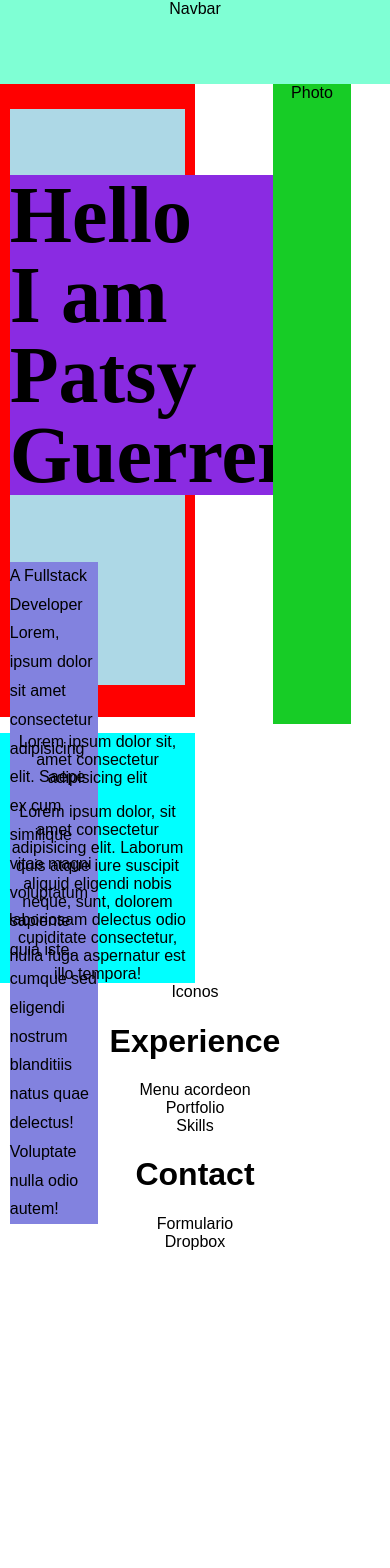
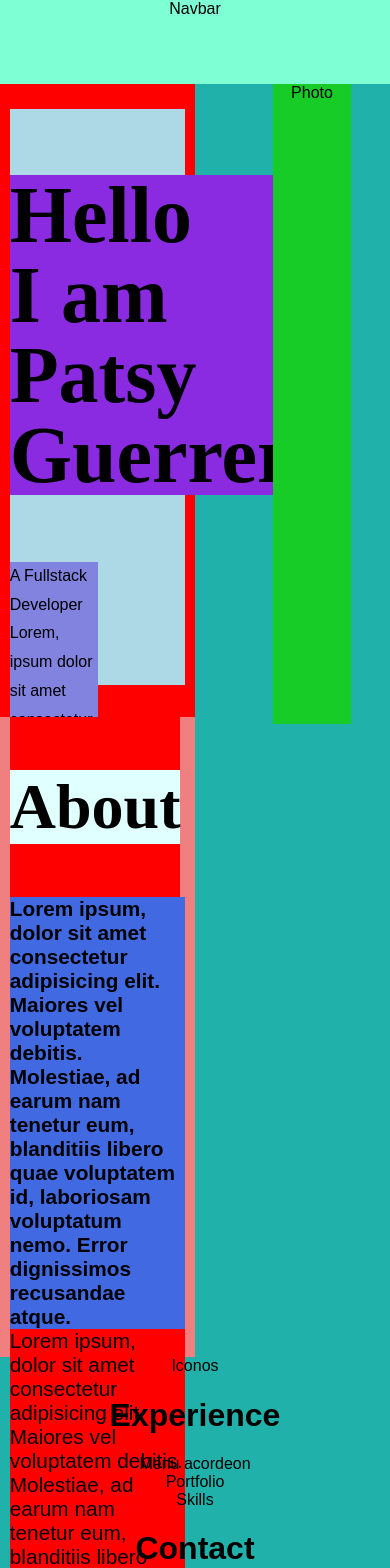
Before and after one commit to PatsyGuerrero/Portfolio, a React (Create React App) app in the folder portfolio/: page / in a window 390 px wide. Shown: the top 1568 px of the page. Before the commit the page ends 1251 px from the top, so only its background shows below. Built offline with nearby package versions, Linux system fonts and the light colour scheme.

Commit message:
responsive v1.1

```diff
--- a/portfolio/src/App.css
+++ b/portfolio/src/App.css
@@ -1,3 +1,4 @@
+/* @import "./sassVariables/variables.scss"; */
 .App {
   text-align: center;
 
@@ -7,7 +8,9 @@
   height: 40vmin;
   pointer-events: none;
 }
-
+h2{
+  font-family: "Prata", serif;
+}
 body{
   font-family: 'Montserrat',sans-serif;
   /* height: 100vw; */
--- a/portfolio/src/App.js
+++ b/portfolio/src/App.js
@@ -8,11 +8,11 @@ import Experience from './components/Experience';
 import Photo from './components/Photo';
 import Dropbox from './components/Dropbox';
 import Navbar from './components/Navbar';
-
+import styles from './App.module.scss'
 
 function App() {
   return (
-    <div className='App'>
+    <div className={styles.App}>
       <Navbar/>
       <Photo/>
       <Home/>
--- /dev/null
+++ b/portfolio/src/App.module.scss
@@ -0,0 +1,70 @@
+@import "./sassVariables/variables.scss";
+// @use "./sassVariables/variables.scss" as *;
+.App {
+    text-align: center;
+
+  }
+
+  .App-logo {
+    height: 40vmin;
+    pointer-events: none;
+  }
+  h2{
+    font-family: "Prata", serif;
+  }
+  body{
+    font-family: 'Montserrat',sans-serif;
+    /* height: 100vw; */
+  }
+
+  section{
+    width: 50vw;
+  }
+
+  @media (max-width: (map-get($breakpoints, small))) {
+    body {
+        background-color: salmon;
+    }
+ }
+
+ @media (min-width: map-get($breakpoints, small)) and (max-width: (map-get($breakpoints, medium) - 1)) {
+    body {
+        background-color: lightseagreen;
+    }
+ }
+
+ @media (min-width: map-get($breakpoints, medium)) and (max-width: (map-get($breakpoints, large) - 1)) {
+    body {
+        background-color: green;
+    }
+ }
+
+  @media (prefers-reduced-motion: no-preference) {
+    .App-logo {
+      animation: App-logo-spin infinite 20s linear;
+    }
+  }
+
+  .App-header {
+    background-color: #282c34;
+    min-height: 100vh;
+    display: flex;
+    flex-direction: column;
+    align-items: center;
+    justify-content: center;
+    font-size: calc(10px + 2vmin);
+    color: white;
+  }
+
+  .App-link {
+    color: #61dafb;
+  }
+
+  @keyframes App-logo-spin {
+    from {
+      transform: rotate(0deg);
+    }
+    to {
+      transform: rotate(360deg);
+    }
+  }
--- a/portfolio/src/components/About.jsx
+++ b/portfolio/src/components/About.jsx
@@ -4,8 +4,28 @@ import styles from './About.module.scss'
 const About = () => {
     return (
         <section className={styles.container}>
-            <p> Lorem ipsum dolor sit, amet consectetur adipisicing elit</p>
-            <span>Lorem ipsum dolor, sit amet consectetur adipisicing elit. Laborum quis atque iure suscipit aliquid eligendi nobis neque, sunt, dolorem laboriosam delectus odio cupiditate consectetur, nulla fuga aspernatur est illo tempora!</span>
+            <div className={styles.containerGrap}>
+                <div className={styles.containerTitle}>
+                    <h2>About</h2>
+                </div>
+                <div className={styles.vl}></div>
+                <div className={styles.containerFirstDescription}>
+                    <span className={styles.fristDescription}>
+                    Lorem ipsum, dolor sit amet consectetur adipisicing
+                    elit. Maiores vel voluptatem debitis. Molestiae, ad earum nam tenetur eum,
+                    blanditiis libero quae voluptatem id, laboriosam voluptatum nemo. Error dignissimos
+                    recusandae atque.
+                    </span>
+                </div>
+                <div className={styles.containerSecondDescription}>
+                    <span className={styles.secondDescription}>
+                    Lorem ipsum, dolor sit amet consectetur adipisicing
+                    elit. Maiores vel voluptatem debitis. Molestiae, ad earum nam tenetur eum,
+                    blanditiis libero quae voluptatem id, laboriosam voluptatum nemo. Error dignissimos
+                    recusandae atque.
+                    </span>
+                </div>
+            </div>
         </section>
 
     );
--- a/portfolio/src/components/About.module.scss
+++ b/portfolio/src/components/About.module.scss
@@ -1,3 +1,54 @@
+// @import "vars";
+
 .container{
-    background-color:aqua;
+    background-color:lightcoral;
+    width: 50vw;
+    height: 40rem;
+    display: flex;
+    justify-content: center;
+    .containerGrap{
+        width: 90%;
+        display: flex;
+        flex-direction: column;
+        justify-content: space-around;
+        margin-bottom: 1rem;
+        // align-items: center;
+    }
+    .containerTitle{
+        // align-self: flex-start;
+        display: flex;
+        justify-content: center;
+        text-align: start;
+        width: fit-content;
+        margin: 0;
+        // height: 5rem;
+        background-color: red;
+        // line-height: 5rem;
+    }
+    h2{
+        background-color: lightcyan;
+        font-size: 4rem;
+    }
+    .vl {
+        border-left: 6px solid green;
+        height: 5rem;
+    }
+    span{
+        font-size: 1.3rem;
+    }
+    .containerFirstDescription{
+        background-color: royalblue;
+        text-align: start;
+        .fristDescription{
+            font-weight: 600;
+            // background-color: salmon;
+        }
+    }
+    .containerSecondDescription{
+        background-color: red;
+        text-align: start;
+        // .secondDescription{
+        //     // background-color: royalblue;
+        // }
+    }
 }
--- /dev/null
+++ b/portfolio/src/sassVariables/_variables.scss
@@ -0,0 +1,104 @@
+$color-button : #337076;
+$size-country-base : 18px;
+$size-text-input: 17px !default;
+$text-shadow-base: 0 1px 0 rgba(19,74,70,.4);
+$text-color-button : #f4f4f4;
+$width-country-car : 230px;
+$height-country-car : 160px;
+$size-base : 20px;
+$size-base-select : 15px;
+$base-text-color: #f4f4f4;
+$weight-base : 500;
+$base-text-color-select: #2724249d;
+$background-select: rgba($color: #34555d, $alpha: 1);
+$background-alter: rgba($color: #34555d, $alpha: 0.8);
+$background-base : rgba($color: #34555d, $alpha: 0.5);
+$background-country: rgba($color: #34555d, $alpha: 0.95);
+$weight-select : 600;
+$size-base-filter : 18px;
+$base-text-color-pages: #34555d;
+$color-button-enable: #9b9b9b;
+$color-button-hover: #e4e4e4;
+$border: 3px solid $base-text-color-pages;
+$size-mesage: 30px;
+$hover-color : #c4d4e9;
+$margin-top: 5rem;
+$box-shadow-base : rgba(0, 0, 0, 0.35) 0px 5px 15px;
+$box-shadow-button: rgba(0, 0, 0, 0.3) 0px 19px 38px, rgba(0, 0, 0, 0.22) 0px 15px 12px;
+$padding-base: 8px 10px !default;
+
+@mixin element-label-focus {
+    color: #377D6A;
+    text-indent: 0;
+    background: #fff;
+    border-top-left-radius: 0;
+    border-bottom-left-radius: 0;
+    &::-webkit-input-placeholder {
+        color: #aaa;
+    }
+    + label {
+        transform: translateX(-100%);
+    }
+}
+
+@mixin element-label{
+    font-size: $size-text-input;
+    display: inline-block;
+    width: 215px;
+    padding: 5px 0 10px 5px;
+    font-family: "Open Sans", sans;
+    font-weight: 400;
+    color: #377D6A;
+    background: #c7d8f1;
+    border: 0;
+    border-radius: 3px;
+    outline: 0;
+    text-indent: 80px; // Arbitrary.
+    transition: all .3s ease-in-out;
+
+    &::-webkit-input-placeholder {
+        color: rgba(19,74,70,0);
+        text-indent: 0;
+        font-weight: 300;
+    }
+
+    + label {
+        color: #f4f4f4;
+        // font-size: 17px;
+        font-weight: 500;
+        display: inline-block;
+        position: absolute;
+        top: 0;
+        left: 0px;
+        padding: $padding-base;
+        text-shadow: 0 1px 0 rgba(19,74,70,.4);
+        background: $color-button;
+        transition: all .3s ease-in-out;
+        border-top-left-radius: 3px;
+        border-bottom-left-radius: 3px;
+    }
+}
+
+@mixin button{
+    margin: 0 5px;
+    background-color: $color-button;
+    text-shadow: $text-shadow-base;
+    font-size: $size-base;
+    color: $text-color-button;
+    // box-shadow: $box-shadow-button;
+    height: 30px;
+    border-radius: 7px;
+    border: none;
+    cursor: pointer;
+    padding: 0 3px;
+    &:hover{
+        box-shadow: $box-shadow-button;
+    }
+}
+
+$breakpoints: (
+    small: 380px,
+    medium: 680px,
+    large: 1025px,
+    xl: 1360px,
+)
```
Also changed, not shown: 2 other files (tests, documents, lock files or other folders).
